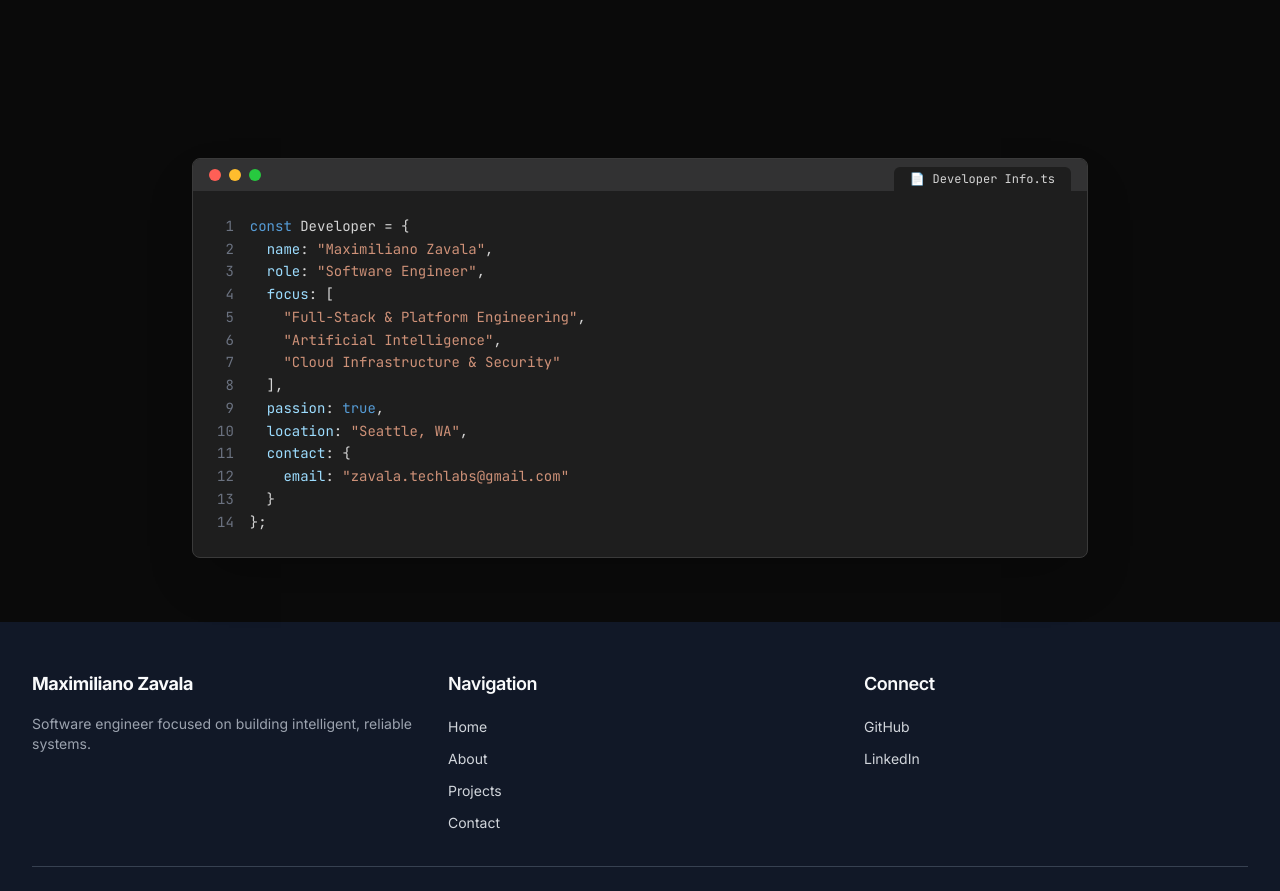
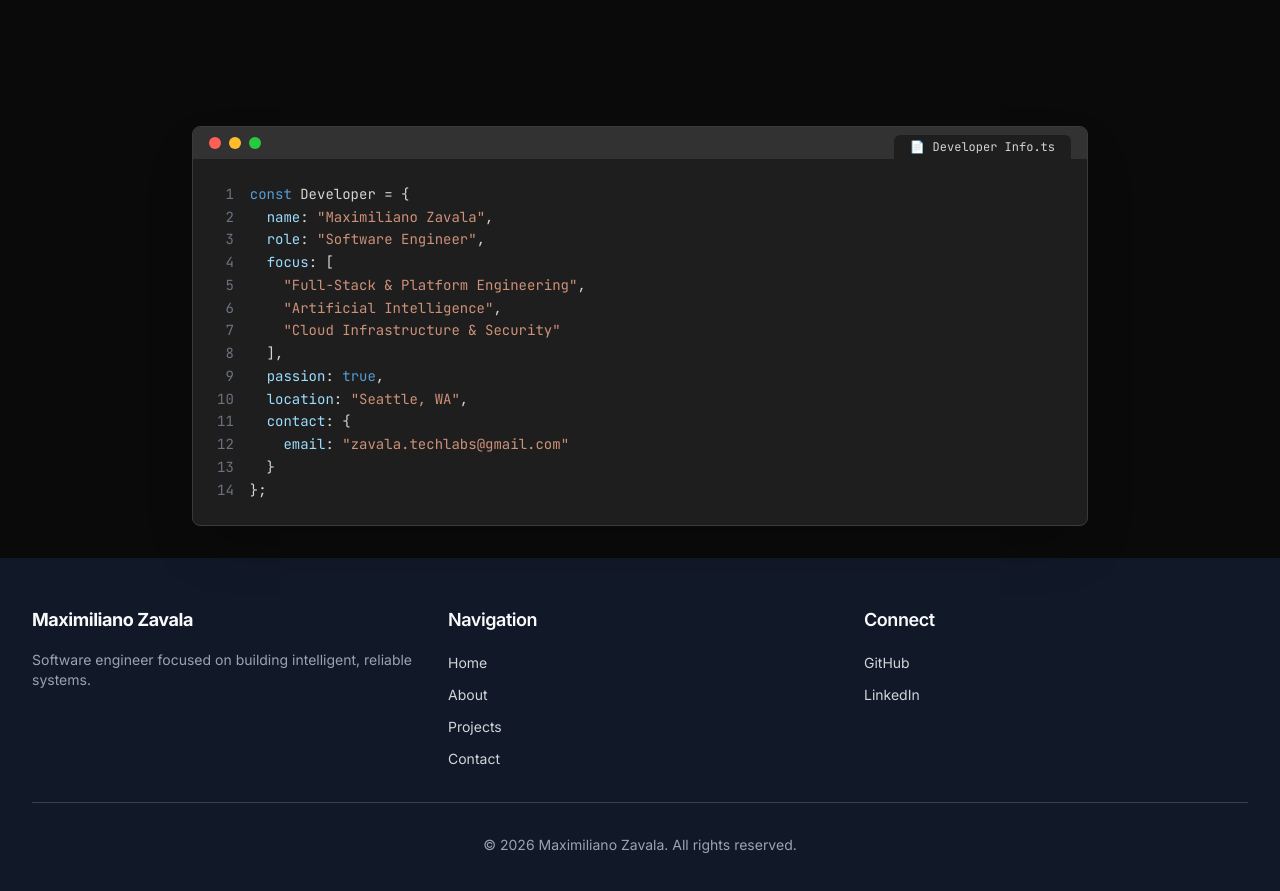
Before and after one commit to zavalatechlabs/zavala-software-portfolio, a Next.js app: page / in a window 1280 px wide. Shown: the part 3653-4544 px from the top of the page. Built offline with nearby package versions, Linux system fonts and the light colour scheme; no server answers.

Commit message:
reduce vertical spacing around footer terminal for better visual connection

```diff
--- a/components/Footer.tsx
+++ b/components/Footer.tsx
@@ -20,7 +20,7 @@ export default function Footer() {
   return (
     <footer className="bg-zavala-footer-bg text-zavala-footer-text">
       {/* Terminal Window Section */}
-      <div className="bg-zavala-footer-terminal-section py-16 px-4 sm:px-6 lg:px-8">
+      <div className="bg-zavala-footer-terminal-section py-8 px-4 sm:px-6 lg:px-8">
         <div className="max-w-7xl mx-auto">
           <TerminalWindow />
         </div>
```
